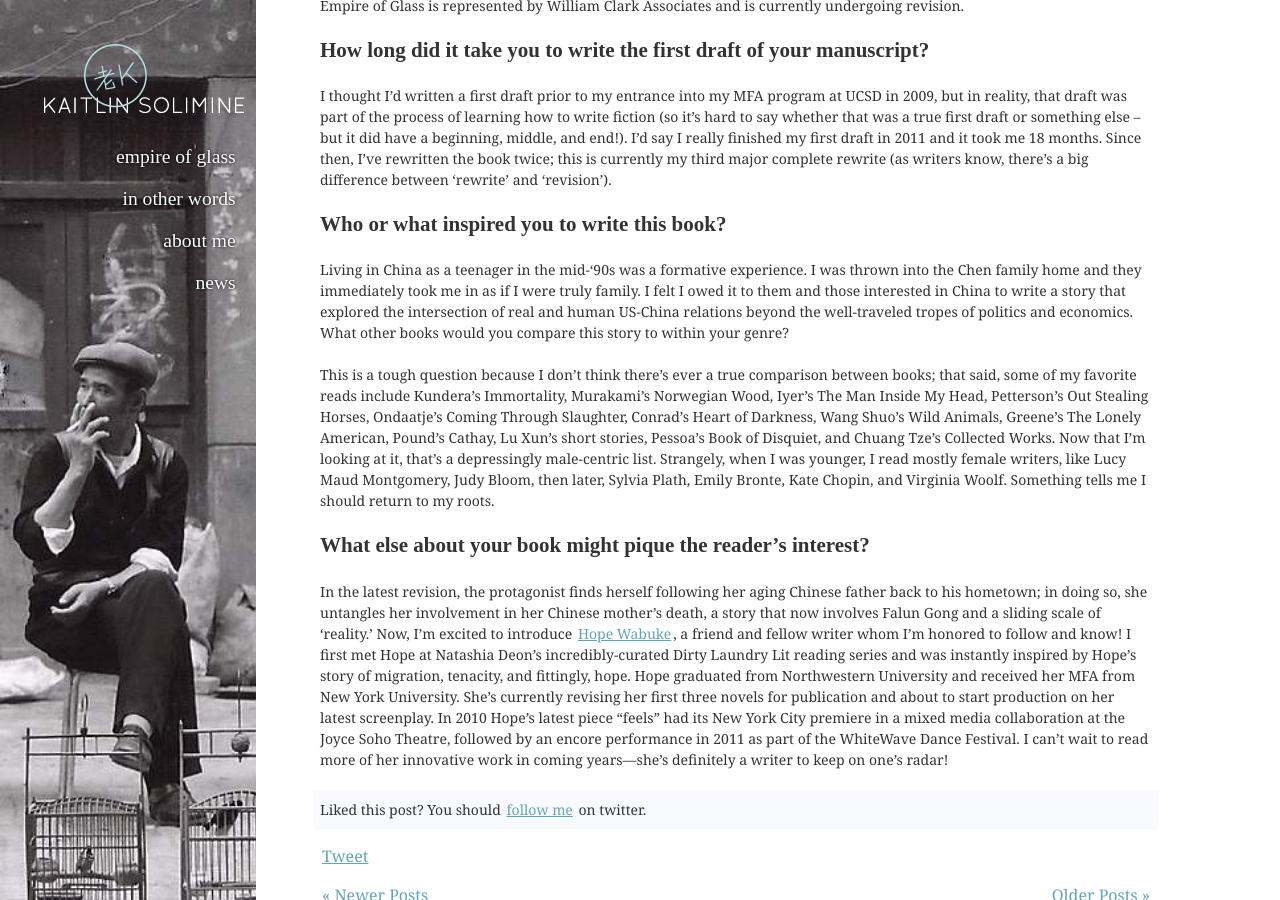
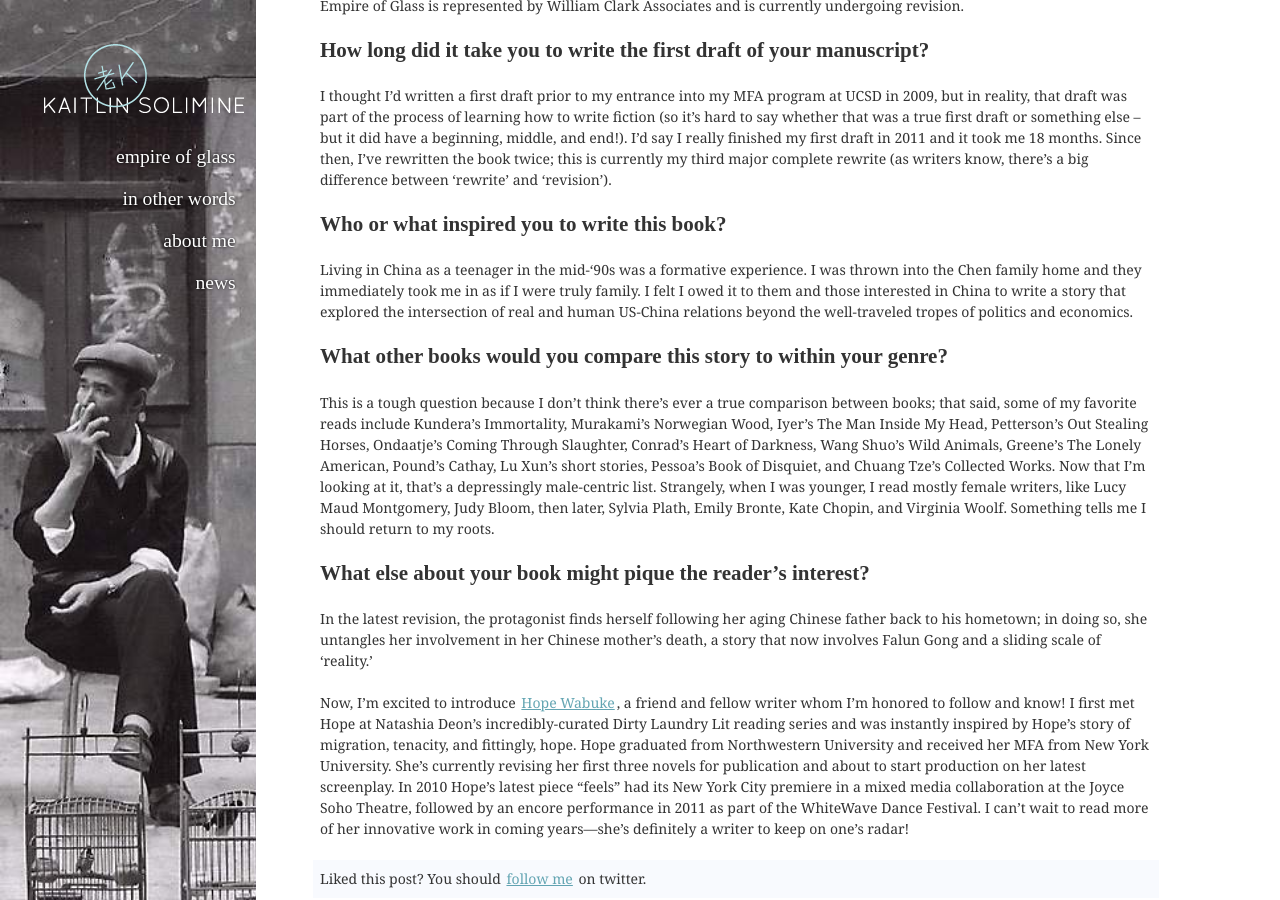
Before and after one commit to ajhit406/kato, a Jekyll site: the page built from _posts/2013-03-22-the-next-big-thing-blog-post.md, in a window 1280 px wide and 900 px high, scrolled down 1070 px. Built offline with Jekyll 4.4.1, drawn with Linux system fonts in a browser that asks for light colours; some web fonts are replaced; Markdown is read by kramdown in place of the engine named in the settings; comment, search, counter and statistics services are not loaded.

Commit message:
revisions

```diff
--- a/_posts/2013-03-22-the-next-big-thing-blog-post.md
+++ b/_posts/2013-03-22-the-next-big-thing-blog-post.md
@@ -34,11 +34,14 @@ I thought I’d written a first draft prior to my entrance into my MFA program a
 
 ###Who or what inspired you to write this book?
 Living in China as a teenager in the mid-‘90s was a formative experience. I was thrown into the Chen family home and they immediately took me in as if I were truly family. I felt I owed it to them and those interested in China to write a story that explored the intersection of real and human US-China relations beyond the well-traveled tropes of politics and economics.
-What other books would you compare this story to within your genre?
+
+###What other books would you compare this story to within your genre?
 
 This is a tough question because I don’t think there’s ever a true comparison between books; that said, some of my favorite reads include Kundera’s Immortality, Murakami’s Norwegian Wood, Iyer’s The Man Inside My Head, Petterson’s Out Stealing Horses, Ondaatje’s Coming Through Slaughter, Conrad’s Heart of Darkness, Wang Shuo’s Wild Animals, Greene’s The Lonely American, Pound’s Cathay, Lu Xun’s short stories, Pessoa’s Book of Disquiet, and Chuang Tze’s Collected Works. Now that I’m looking at it, that’s a depressingly male-centric list. Strangely, when I was younger, I read mostly female writers, like Lucy Maud Montgomery, Judy Bloom, then later, Sylvia Plath, Emily Bronte, Kate Chopin, and Virginia Woolf. Something tells me I should return to my roots.
 
 ###What else about your book might pique the reader’s interest?
 
 In the latest revision, the protagonist finds herself following her aging Chinese father back to his hometown; in doing so, she untangles her involvement in her Chinese mother’s death, a story that now involves Falun Gong and a sliding scale of ‘reality.’
+
+
 Now, I’m excited to introduce [Hope Wabuke](https://twitter.com/HopeWabuke), a friend and fellow writer whom I’m honored to follow and know! I first met Hope at Natashia Deon’s incredibly-curated Dirty Laundry Lit reading series and was instantly inspired by Hope’s story of migration, tenacity, and fittingly, hope. Hope graduated from Northwestern University and received her MFA from New York University. She’s currently revising her first three novels for publication and about to start production on her latest screenplay. In 2010 Hope’s latest piece “feels” had its New York City premiere in a mixed media collaboration at the Joyce Soho Theatre, followed by an encore performance in 2011 as part of the WhiteWave Dance Festival. I can’t wait to read more of her innovative work in coming years—she’s definitely a writer to keep on one’s radar!
```
